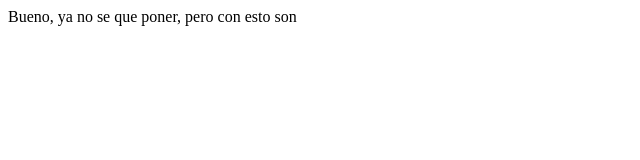
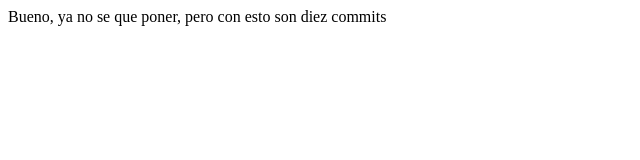
Before and after one commit to DerekDawidson/cursodefront, a plain HTML site: page index.html in a window 1280 px wide. Shown: the whole page, without its empty margins (0-640 px from the left). Drawn offline with Linux system fonts and the light colour scheme.

Commit message:
agregue diez commits

```diff
--- a/index.html
+++ b/index.html
@@ -7,6 +7,6 @@
     <title>Document</title>
 </head>
 <body>
-    Bueno, ya no se que poner, pero con esto son
+    Bueno, ya no se que poner, pero con esto son diez commits
 </body>
 </html>
```
